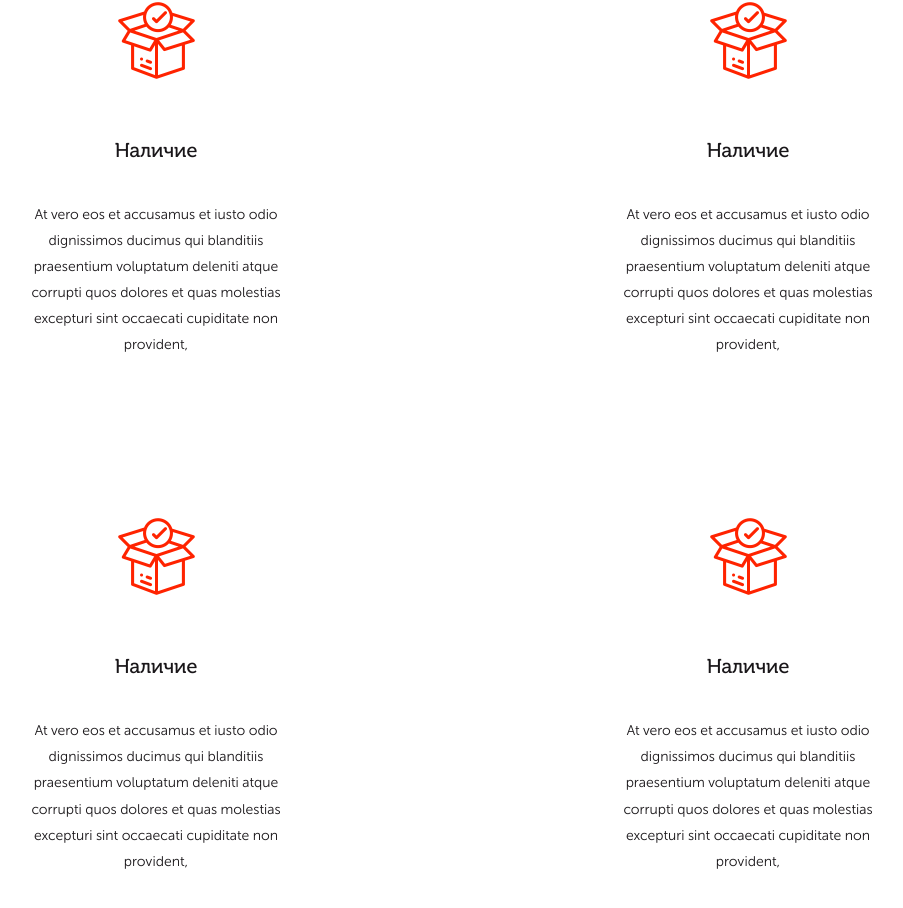
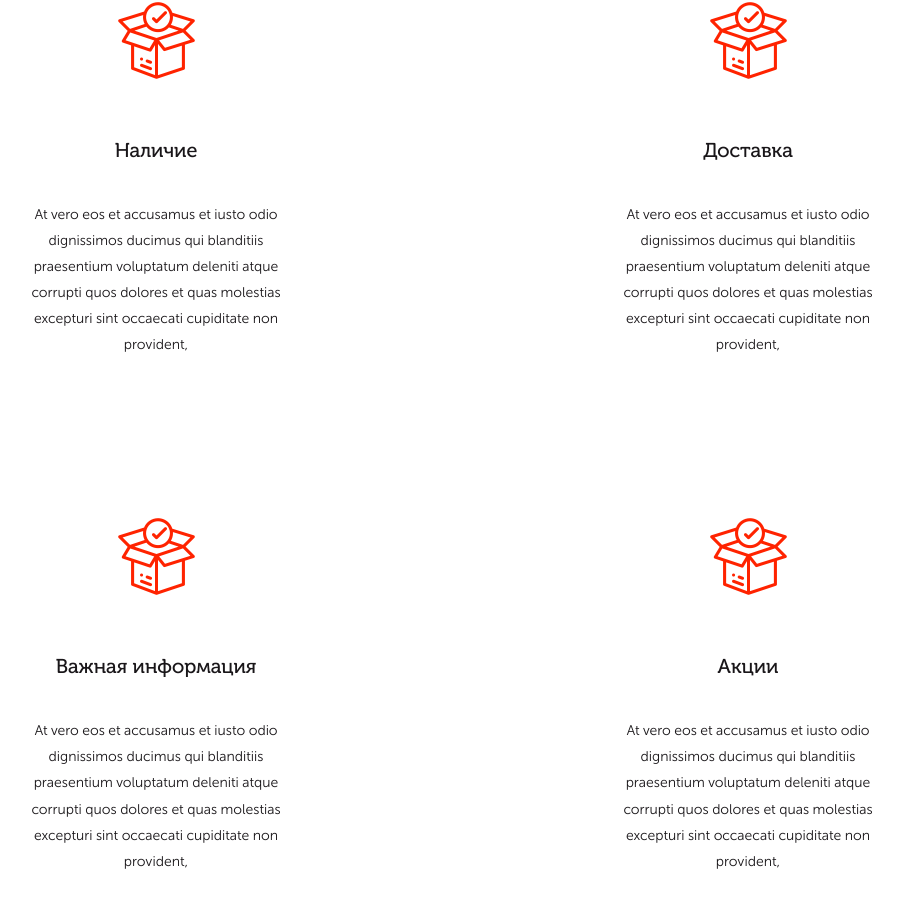
Before and after one commit to 1gory/ivaleshi, a React app: page / in a window 1280 px wide. Shown: the part 1894-2802 px from the top of the page, without its empty margins (188-1091 px from the left). Built offline with nearby package versions, Linux system fonts and the light colour scheme.

Commit message:
add card component fix section names

```diff
--- a/src/App.jsx
+++ b/src/App.jsx
@@ -1,8 +1,7 @@
 import React, { Component } from 'react';
 import styled from 'styled-components';
-
-import Section1 from './Section1';
-import Section2 from './Section2';
+import InfoBlock1 from './InfoBlock1';
+import SectionCards from './SectionCards';
 import Header from './Header';
 import Navbar from './Navbar';
 
@@ -20,8 +19,8 @@ export default class extends Component {
       <Wrapper>
         <Navbar></Navbar>
         <Header></Header>
-        <Section1></Section1>
-        <Section2></Section2>
+        <InfoBlock1></InfoBlock1>
+        <SectionCards></SectionCards>
       </Wrapper>
     );
   }
--- a/src/Section2/index.jsx
+++ /dev/null
@@ -1,66 +0,0 @@
-import React from 'react';
-import styled from 'styled-components';
-import { Grid, Row, Col } from 'react-flexbox-grid';
-import icon1 from './icon.png';
-
-const Wrapper = styled.div`
-  background: white;
-  padding-top: 160px;
-`;
-
-const CardHeader = styled.h3`
-  font-size: 20px;
-  color: #191619;
-  margin-top: 60px;
-  margin-bottom: 40px;
-  font-family: 'Museo-Regular', sans-serif;
-  font-weight: normal;
-  text-align: center;
-  width: 100%;
-`;
-
-const CardText = styled.h2`
-  font-size: 14px;
-  color: #191619;
-  line-height: 1.86;
-  font-family: 'MuseoSans-Regular', sans-serif;
-  font-weight: normal;
-  padding: 0 140px;
-  text-align: center;
-  margin-bottom: 160px;
-`;
-
-const CardIcon = styled.img`
-  margin: auto;
-  display: block;
-`;
-
-
-export default () => (
-  <Wrapper>
-    <Grid>
-      <Row>
-        <Col xs={6}>
-          <CardIcon src={icon1} />
-          <CardHeader>Наличие</CardHeader>
-          <CardText>At vero eos et accusamus et iusto odio dignissimos ducimus qui blanditiis praesentium voluptatum deleniti atque corrupti quos dolores et quas molestias excepturi sint occaecati cupiditate non provident,</CardText>
-        </Col>
-        <Col xs={6}>
-          <CardIcon src={icon1} />
-          <CardHeader>Наличие</CardHeader>
-          <CardText>At vero eos et accusamus et iusto odio dignissimos ducimus qui blanditiis praesentium voluptatum deleniti atque corrupti quos dolores et quas molestias excepturi sint occaecati cupiditate non provident,</CardText>
-        </Col>
-        <Col xs={6}>
-          <CardIcon src={icon1} />
-          <CardHeader>Наличие</CardHeader>
-          <CardText>At vero eos et accusamus et iusto odio dignissimos ducimus qui blanditiis praesentium voluptatum deleniti atque corrupti quos dolores et quas molestias excepturi sint occaecati cupiditate non provident,</CardText>
-        </Col>
-        <Col xs={6}>
-          <CardIcon src={icon1} />
-          <CardHeader>Наличие</CardHeader>
-          <CardText>At vero eos et accusamus et iusto odio dignissimos ducimus qui blanditiis praesentium voluptatum deleniti atque corrupti quos dolores et quas molestias excepturi sint occaecati cupiditate non provident,</CardText>
-        </Col>
-      </Row>
-    </Grid>
-  </Wrapper>
-);
--- /dev/null
+++ b/src/SectionCards/Card/index.jsx
@@ -0,0 +1,41 @@
+import React, { Component } from 'react';
+import styled from 'styled-components';
+
+
+const CardHeader = styled.div`
+  width: 100%;
+  margin-top: 60px;
+  margin-bottom: 40px;
+  font-size: 20px;
+  color: #191619;
+  font-family: 'Museo-Regular', sans-serif;
+  text-align: center;
+`;
+
+const CardText = styled.div`
+  padding: 0 140px;
+  margin-bottom: 160px;
+  font-size: 14px;
+  color: #191619;
+  line-height: 1.86;
+  font-family: 'MuseoSans-Regular', sans-serif;
+  text-align: center;
+`;
+
+const CardIcon = styled.img`
+  margin: auto;
+  display: block;
+`;
+
+export default class extends Component {
+  render() {
+    const { icon, name, text } = this.props;
+    return (
+      <div>
+        <CardIcon src={icon} />
+        <CardHeader>{name}</CardHeader>
+        <CardText>{text}</CardText>
+      </div>
+    );
+  }
+}
--- /dev/null
+++ b/src/SectionCards/CardList.jsx
@@ -0,0 +1,24 @@
+import icon1 from './Card/icon-1.png';
+
+export default [
+  {
+    icon: icon1,
+    name: 'Наличие',
+    text: 'At vero eos et accusamus et iusto odio dignissimos ducimus qui blanditiis praesentium voluptatum deleniti atque corrupti quos dolores et quas molestias excepturi sint occaecati cupiditate non provident,',
+  },
+  {
+    icon: icon1,
+    name: 'Доставка',
+    text: 'At vero eos et accusamus et iusto odio dignissimos ducimus qui blanditiis praesentium voluptatum deleniti atque corrupti quos dolores et quas molestias excepturi sint occaecati cupiditate non provident,',
+  },
+  {
+    icon: icon1,
+    name: 'Важная информация',
+    text: 'At vero eos et accusamus et iusto odio dignissimos ducimus qui blanditiis praesentium voluptatum deleniti atque corrupti quos dolores et quas molestias excepturi sint occaecati cupiditate non provident,',
+  },
+  {
+    icon: icon1,
+    name: 'Акции',
+    text: 'At vero eos et accusamus et iusto odio dignissimos ducimus qui blanditiis praesentium voluptatum deleniti atque corrupti quos dolores et quas molestias excepturi sint occaecati cupiditate non provident,',
+  },
+];
--- /dev/null
+++ b/src/SectionCards/index.jsx
@@ -0,0 +1,27 @@
+import React from 'react';
+import styled from 'styled-components';
+import { Grid, Row, Col } from 'react-flexbox-grid';
+import Card from './Card';
+import CardList from './CardList';
+
+const Wrapper = styled.div`
+  padding-top: 160px;
+`;
+
+export default () => (
+  <Wrapper>
+    <Grid>
+      <Row>
+        {CardList.map(card => (
+          <Col xs={6} key={card.name}>
+            <Card
+              name={card.name}
+              icon={card.icon}
+              text={card.text}
+            />
+          </Col>
+        ))}
+      </Row>
+    </Grid>
+  </Wrapper>
+);
```
Also changed, not shown: src/InfoBlock1/img.png (renamed from src/Section1/img.png), src/InfoBlock1/index.jsx (renamed from src/Section1/index.jsx), src/SectionCards/Card/icon-1.png (renamed from src/Section2/icon.png).
